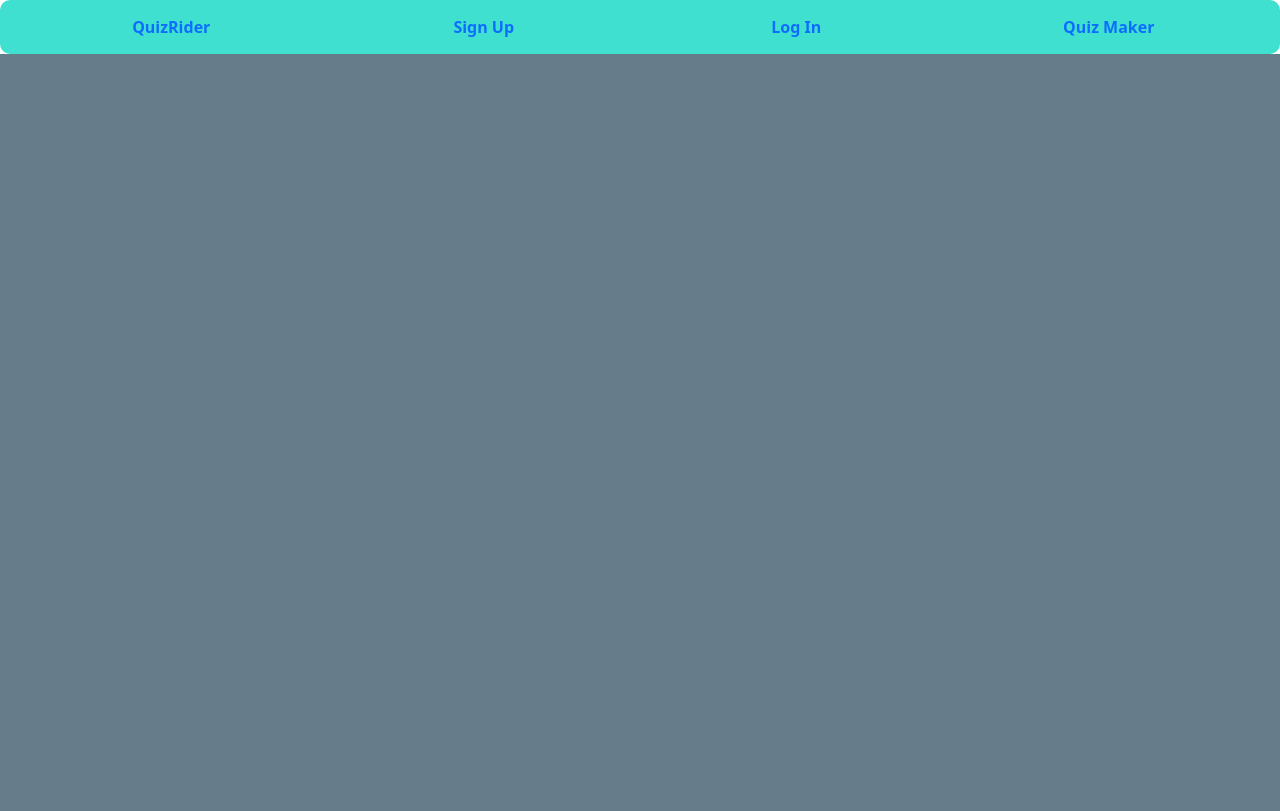
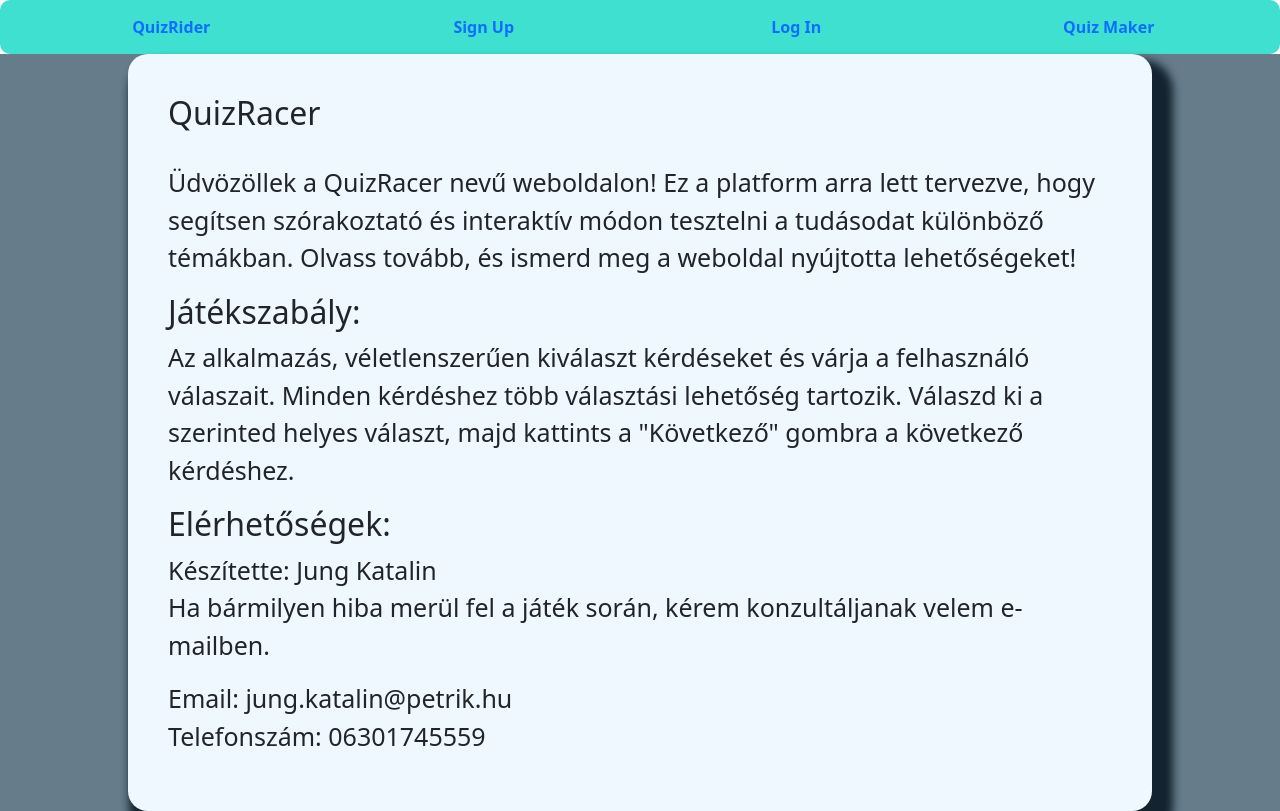
Before and after one commit to JungKata/vizsga, a React (Create React App) app in the folder frontend/: page / in a window 1280 px wide. Built offline with nearby package versions, Linux system fonts and the light colour scheme.

Commit message:
fix mainpage

```diff
--- a/frontend/src/App.css
+++ b/frontend/src/App.css
@@ -77,6 +77,7 @@ button{
 
 /* singup,login design */
 .tab-content{
+
   background: #677c8a;
   justify-content: center;
   align-items: center;
@@ -216,3 +217,18 @@ input{
   border-radius: 10px;
   font-size: 20px;
  }
+
+ .quizracer{
+
+  margin-top: 50px;
+  padding: 40px;
+  background-color: aliceblue;
+  border-radius: 20px;
+  border-color: #13232f;
+  box-shadow: 11px 16px 9px 10px #13232f;
+  width: 80%;
+ }
+
+ .quizracer-content{
+
+ }
--- a/frontend/src/App.tsx
+++ b/frontend/src/App.tsx
@@ -6,6 +6,7 @@ import 'bootstrap/dist/css/bootstrap.css';
 //import { Navbar } from 'react-bootstrap';
 import LogIn from './components/pages/LogIn';
 import QuizMaker from './components/pages/QuizMaker';
+import QuizRider from './components/pages/QuizRider';
 
 interface State{
   Usertoken: string;
@@ -28,7 +29,7 @@ class App extends React.Component<{}, State> {
         <div className='row'>
 
           <div className='col-md-3'>
-            <Link to='/quizRider' className='quizrider'>QuizRider</Link>
+            <Link to='/' className='quizrider'>QuizRider</Link>
           </div>
 
           <div className='col-lg-3'>
@@ -46,8 +47,10 @@ class App extends React.Component<{}, State> {
       </div>
 
 
+
       <main>
         <Routes>
+          <Route path='/' element={<QuizRider />}></Route>
           <Route path='/signUp' element={<SignUp alert={{ type: 'success', statusMessage: '' }} />}></Route>
           <Route path='/logIn' element={<LogIn
           Usertoken={Usertoken}
--- /dev/null
+++ b/frontend/src/components/pages/QuizRider.tsx
@@ -0,0 +1,36 @@
+import { Component } from "react";
+
+
+
+export default class QuizMaker extends Component{
+    render(){
+        return <div className="tab-content">
+            <div className="quizracer">
+                <h2>QuizRacer</h2><br />
+
+                <p>Üdvözöllek a QuizRacer nevű weboldalon!
+                Ez a platform arra lett tervezve, hogy segítsen szórakoztató és interaktív módon tesztelni a tudásodat különböző témákban. Olvass tovább, és ismerd meg a weboldal nyújtotta lehetőségeket!
+                </p>
+
+                <h2>Játékszabály:</h2>
+
+                <p>Az alkalmazás, véletlenszerűen kiválaszt kérdéseket és várja a felhasználó válaszait.
+                Minden kérdéshez több választási lehetőség tartozik. Válaszd ki a szerinted helyes választ, majd kattints a "Következő" gombra a következő kérdéshez.
+                </p>
+
+                <h2>Elérhetőségek:</h2>
+
+                <p>Készítette: Jung Katalin <br />
+                Ha bármilyen hiba merül fel a játék során, kérem konzultáljanak velem e-mailben. </p>
+
+                <p>Email: jung.katalin@petrik.hu <br />
+                    Telefonszám: 06301745559
+                </p>
+            </div>
+
+
+    </div>
+
+
+    }
+}
```
Also changed, not shown: 2 other files (tests, documents, lock files or other folders).
